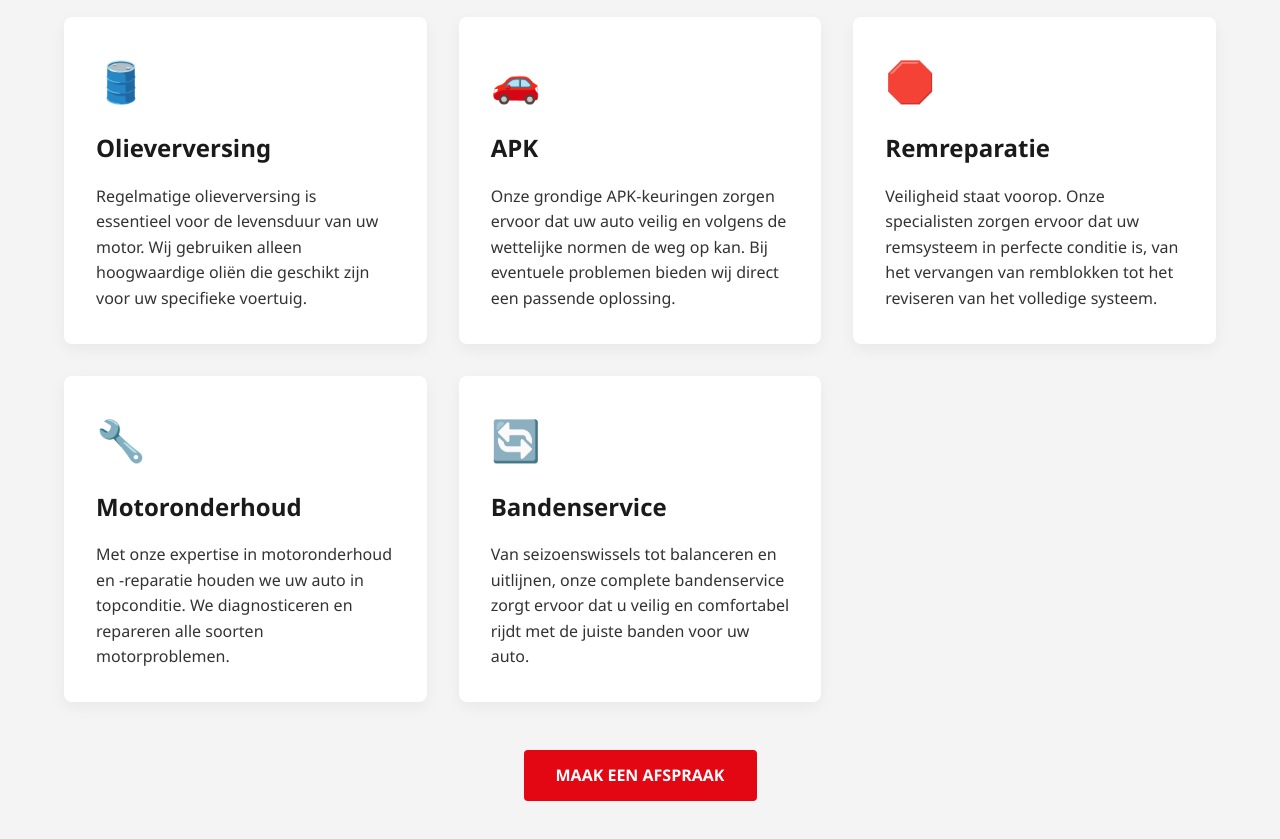
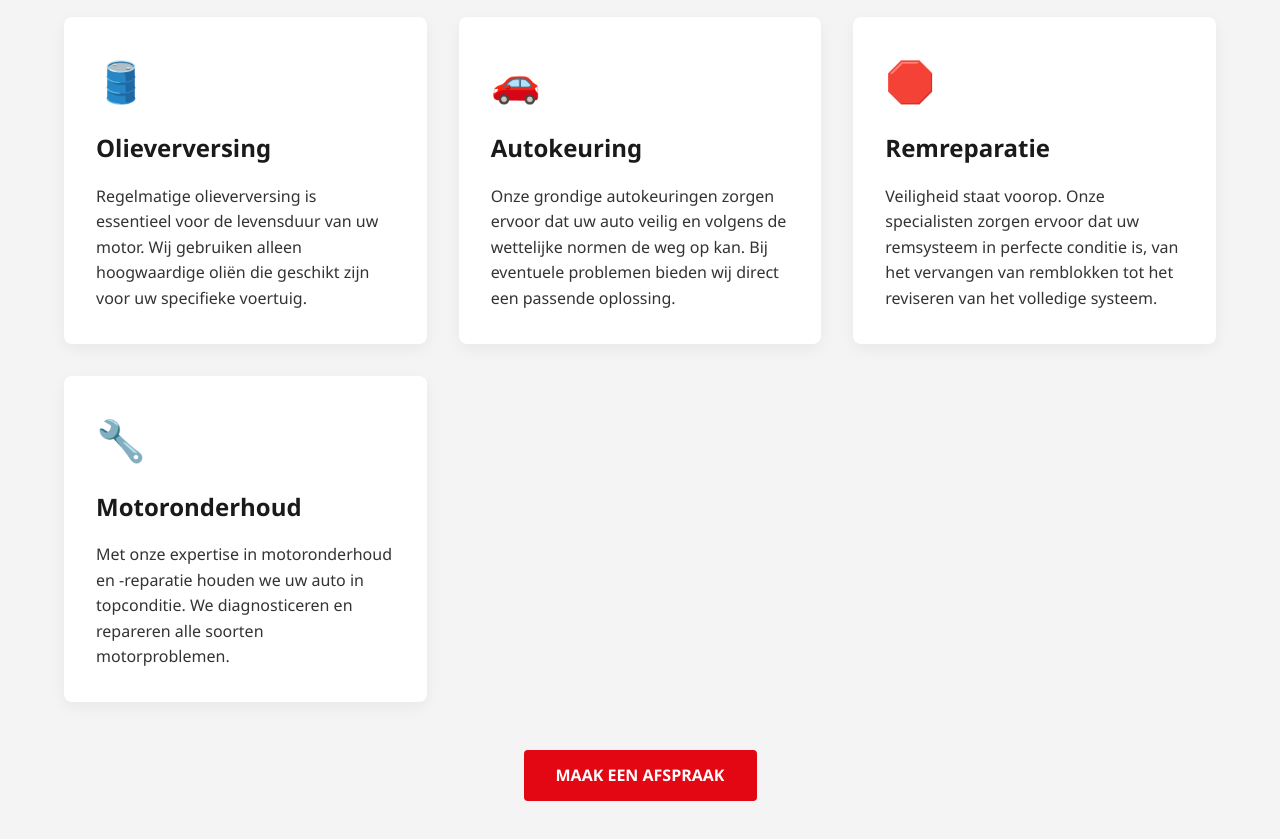
Before and after one commit to kazawe/Maars, a plain HTML site: page index.html in a window 1280 px wide. Shown: the part 2060-2899 px from the top of the page. Drawn offline with Linux system fonts and the light colour scheme.

Commit message:
Update index.html

```diff
--- a/index.html
+++ b/index.html
@@ -598,8 +598,8 @@
 
                 <div class="service-card">
                     <div class="service-icon">🚗</div>
-                    <h3 class="service-title">APK</h3>
-                    <p>Onze grondige APK-keuringen zorgen ervoor dat uw auto veilig en volgens de wettelijke normen de weg op kan. Bij eventuele problemen bieden wij direct een passende oplossing.</p>
+                    <h3 class="service-title">Autokeuring</h3>
+                    <p>Onze grondige autokeuringen zorgen ervoor dat uw auto veilig en volgens de wettelijke normen de weg op kan. Bij eventuele problemen bieden wij direct een passende oplossing.</p>
                 </div>
 
                 <div class="service-card">
@@ -614,11 +614,7 @@
                     <p>Met onze expertise in motoronderhoud en -reparatie houden we uw auto in topconditie. We diagnosticeren en repareren alle soorten motorproblemen.</p>
                 </div>
 
-                <div class="service-card">
-                    <div class="service-icon">🔄</div>
-                    <h3 class="service-title">Bandenservice</h3>
-                    <p>Van seizoenswissels tot balanceren en uitlijnen, onze complete bandenservice zorgt ervoor dat u veilig en comfortabel rijdt met de juiste banden voor uw auto.</p>
-                </div>
+
             </div>
 
             <div style="text-align: center; margin-top: 3rem;">
```
